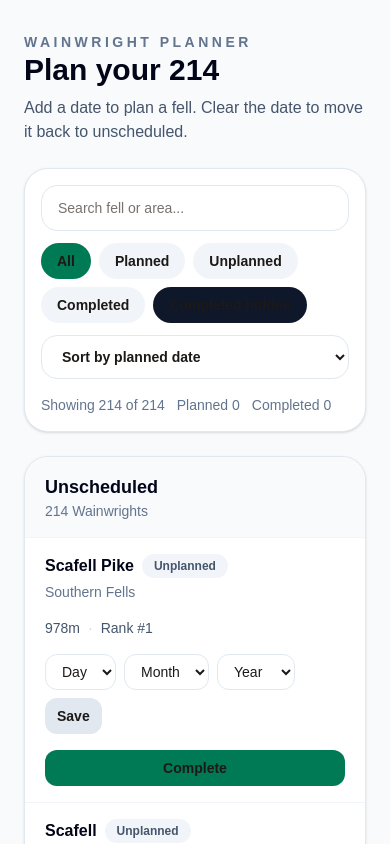
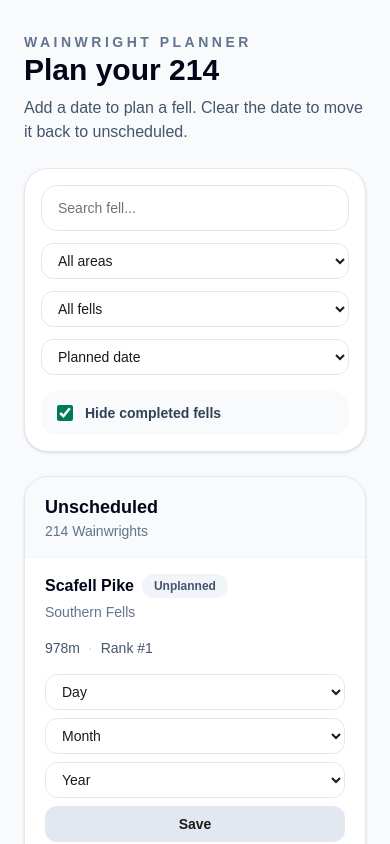
Before and after one commit to tambrulee/wainwright-tracker, a Next.js app: page /fells in a window 390 px wide. Shown: the top 844 px of the page. Built offline with nearby package versions, Linux system fonts and the light colour scheme.

Commit message:
Improve UX and mobile responsiveness - Planner

```diff
--- a/components/fells/FellPlanner.tsx
+++ b/components/fells/FellPlanner.tsx
@@ -32,6 +32,12 @@ export default function FellPlanner({
     Record<string, { day: string; month: string; year: string }>
   >({});
 
+  const [area, setArea] = useState("all");
+
+  const areas = useMemo(() => {
+    return Array.from(new Set(fells.map((fell) => fell.section))).sort();
+  }, [fells]);
+
   useEffect(() => {
   const saved = localStorage.getItem("planner-view");
   if (!saved) return;
@@ -41,7 +47,8 @@ export default function FellPlanner({
   setStatus(parsed.status ?? "all");
   setSearch(parsed.search ?? "");
   setSort(parsed.sort ?? "planned-date");
-    setHideCompleted(parsed.hideCompleted ?? true);
+  setHideCompleted(parsed.hideCompleted ?? false);
+  setArea(parsed.area ?? "all");
 }, []);
 
   useEffect(() => {
@@ -52,18 +59,21 @@ export default function FellPlanner({
         search,
         sort,
         hideCompleted,
+        area,
       })
     );
-  }, [status, search, sort, hideCompleted]);
+  }, [status, search, sort, hideCompleted, area]);
 
   const filteredFells = useMemo(() => {
     return fells
       .filter((fell) => {
         const isPlanned = Boolean(fell.plannedDate);
 
-        const matchesSearch =
-          fell.name.toLowerCase().includes(search.toLowerCase()) ||
-          fell.section?.toLowerCase().includes(search.toLowerCase());
+        const matchesSearch = fell.name
+          .toLowerCase()
+          .includes(search.toLowerCase());
+
+        const matchesArea = area === "all" || fell.section === area;
 
         const matchesStatus =
           status === "all" ||
@@ -74,7 +84,12 @@ export default function FellPlanner({
         const matchesCompletedVisibility =
           status === "completed" || !hideCompleted || !fell.completed;
 
-        return matchesSearch && matchesStatus && matchesCompletedVisibility;
+        return (
+          matchesSearch &&
+          matchesArea &&
+          matchesStatus &&
+          matchesCompletedVisibility
+        );
       })
       .sort((a, b) => {
         if (sort === "planned-date") {
@@ -90,7 +105,7 @@ export default function FellPlanner({
 
         return a.heightRank - b.heightRank;
       });
-  }, [fells, search, status, sort, hideCompleted]);
+  }, [fells, search, status, sort, hideCompleted, area]);
 
   const groupedByDate = useMemo(() => {
     return filteredFells.reduce<Record<string, PlannerFell[]>>((groups, fell) => {
@@ -139,7 +154,7 @@ export default function FellPlanner({
     };
 
     return (
-      <div className="flex flex-wrap items-center gap-2">
+      <div className="grid gap-2 sm:flex sm:flex-wrap sm:items-center">
         <select
           value={parts.day}
           onChange={(e) => updatePart("day", e.target.value)}
@@ -187,7 +202,7 @@ export default function FellPlanner({
           type="button"
           disabled={!hasChanged || !currentValue}
           onClick={() => saveDate(fell.id, currentValue)}
-          className="rounded-xl bg-emerald-700 px-3 py-2 text-sm font-semibold text-white disabled:bg-slate-200 disabled:text-slate-400"
+          className="w-full rounded-xl bg-emerald-700 px-3 py-2 text-sm font-semibold text-white disabled:bg-slate-200 disabled:text-slate-400 sm:w-auto"
         >
           Save
         </button>
@@ -196,7 +211,7 @@ export default function FellPlanner({
           <button
             type="button"
             onClick={() => saveDate(fell.id, "")}
-            className="rounded-xl bg-slate-100 px-3 py-2 text-sm font-semibold text-slate-600 hover:bg-slate-200"
+            className="w-full rounded-xl bg-emerald-700 px-3 py-2 text-sm font-semibold text-white disabled:bg-slate-200 disabled:text-slate-400 sm:w-auto"
           >
             Clear
           </button>
@@ -216,12 +231,6 @@ export default function FellPlanner({
     });
   };
 
-  const plannedCount = fells.filter(
-    (fell) => fell.plannedDate && !fell.completed
-  ).length;
-
-  const completedCount = fells.filter((fell) => fell.completed).length;
-
   return (
     <section className="space-y-6">
       <div>
@@ -235,63 +244,60 @@ export default function FellPlanner({
       </div>
 
       <div className="rounded-3xl border border-slate-200 bg-white p-4 shadow-sm">
-        <div className="grid gap-3 xl:grid-cols-[1.4fr_1fr_0.8fr] xl:items-center">
+        <div className="grid gap-3 md:grid-cols-2 xl:grid-cols-[1.3fr_1fr_1fr_1fr]">
           <input
             value={search}
             onChange={(e) => setSearch(e.target.value)}
-            placeholder="Search fell or area..."
+            placeholder="Search fell..."
             className="w-full rounded-2xl border border-slate-200 px-4 py-3 text-sm outline-none focus:border-emerald-700"
           />
 
-          <div className="flex flex-wrap gap-2">
-            {(["all", "planned", "unplanned", "completed"] as StatusFilter[]).map(
-              (item) => (
-                <button
-                  key={item}
-                  type="button"
-                  onClick={() => setStatus(item)}
-                  className={`rounded-full px-4 py-2 text-sm font-semibold capitalize transition ${
-                    status === item
-                      ? "bg-emerald-700 text-white"
-                      : "bg-slate-100 text-slate-700 hover:bg-slate-200"
-                  }`}
+          <select
+            value={area}
+            onChange={(e) => setArea(e.target.value)}
+            className="w-full rounded-xl border border-slate-200 bg-white px-3 py-2 text-sm sm:w-auto"
           >
-                  {item}
-                </button>
-              )
-            )}
+            <option value="all">All areas</option>
+            {areas.map((area) => (
+              <option key={area} value={area}>
+                {area}
+              </option>
+            ))}
+          </select>
 
-            <button
-              type="button"
-              onClick={() => setHideCompleted((prev) => !prev)}
-              className={`rounded-full px-4 py-2 text-sm font-semibold transition ${
-                hideCompleted
-                  ? "bg-slate-900 text-white"
-                  : "bg-slate-100 text-slate-700 hover:bg-slate-200"
-              }`}
+          <select
+            value={status}
+            onChange={(e) => setStatus(e.target.value as StatusFilter)}
+            className="w-full rounded-xl border border-slate-200 bg-white px-3 py-2 text-sm sm:w-auto"
           >
-              {hideCompleted ? "Completed hidden" : "Completed visible"}
-            </button>
-          </div>
+            <option value="all">All fells</option>
+            <option value="planned">Planned</option>
+            <option value="unplanned">Unplanned</option>
+            <option value="completed">Completed</option>
+          </select>
 
           <select
             value={sort}
             onChange={(e) => setSort(e.target.value as SortOption)}
-            className="rounded-2xl border border-slate-200 bg-white px-4 py-3 text-sm font-semibold"
+            className="w-full rounded-xl border border-slate-200 bg-white px-3 py-2 text-sm sm:w-auto"
           >
-            <option value="planned-date">Sort by planned date</option>
-            <option value="rank">Sort by Wainwright rank</option>
-            <option value="height-high">Height: high to low</option>
-            <option value="height-low">Height: low to high</option>
+            <option value="planned-date">Planned date</option>
+            <option value="height-high">Highest first</option>
+            <option value="height-low">Lowest first</option>
             <option value="a-z">A-Z</option>
+            <option value="rank">Wainwright rank</option>
           </select>
         </div>
 
-        <div className="mt-4 flex flex-wrap gap-3 text-sm text-slate-500">
-          <span>Showing {filteredFells.length} of {fells.length}</span>
-          <span>Planned {plannedCount}</span>
-          <span>Completed {completedCount}</span>
-        </div>
+        <label className="mt-4 flex items-center gap-3 rounded-2xl bg-slate-50 px-4 py-3 text-sm font-semibold text-slate-700">
+          <input
+            type="checkbox"
+            checked={hideCompleted}
+            onChange={(e) => setHideCompleted(e.target.checked)}
+            className="h-4 w-4 accent-emerald-700"
+          />
+          Hide completed fells
+        </label>
       </div>
 
       <div className="space-y-5">
```
Lines whose indentation alone changed are shown as unchanged.
